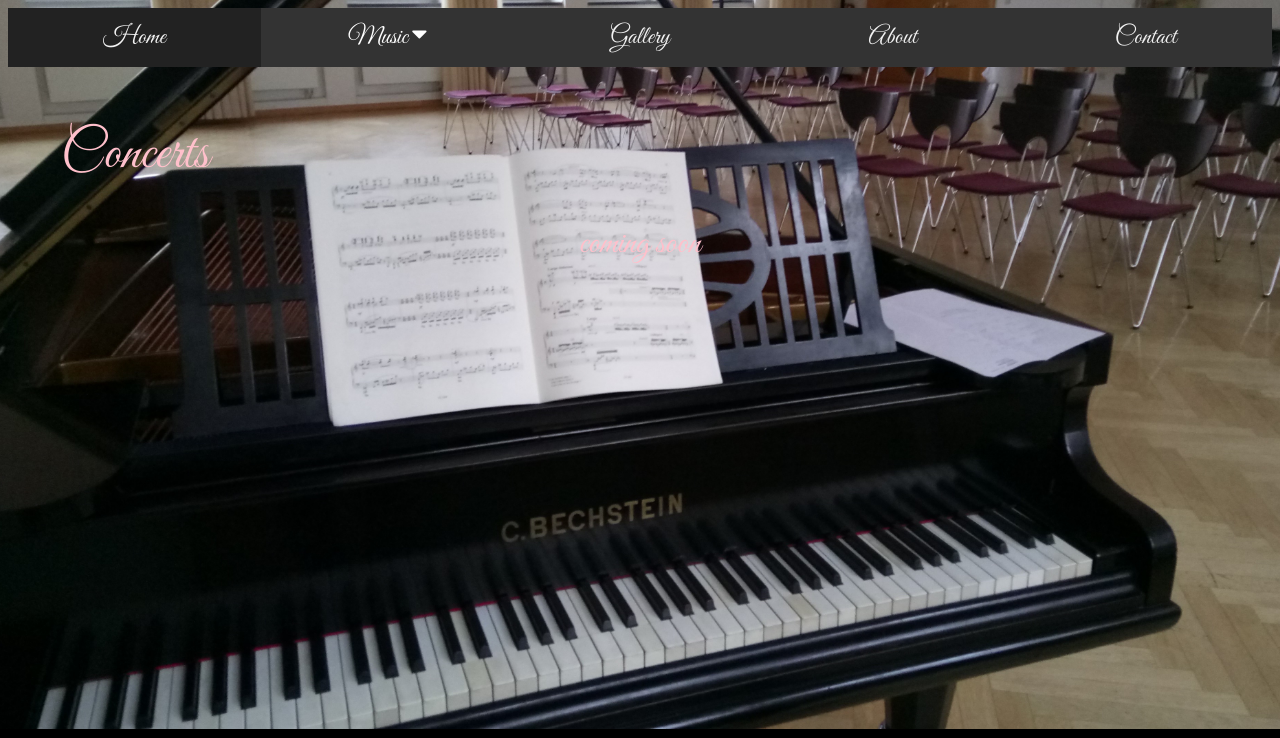
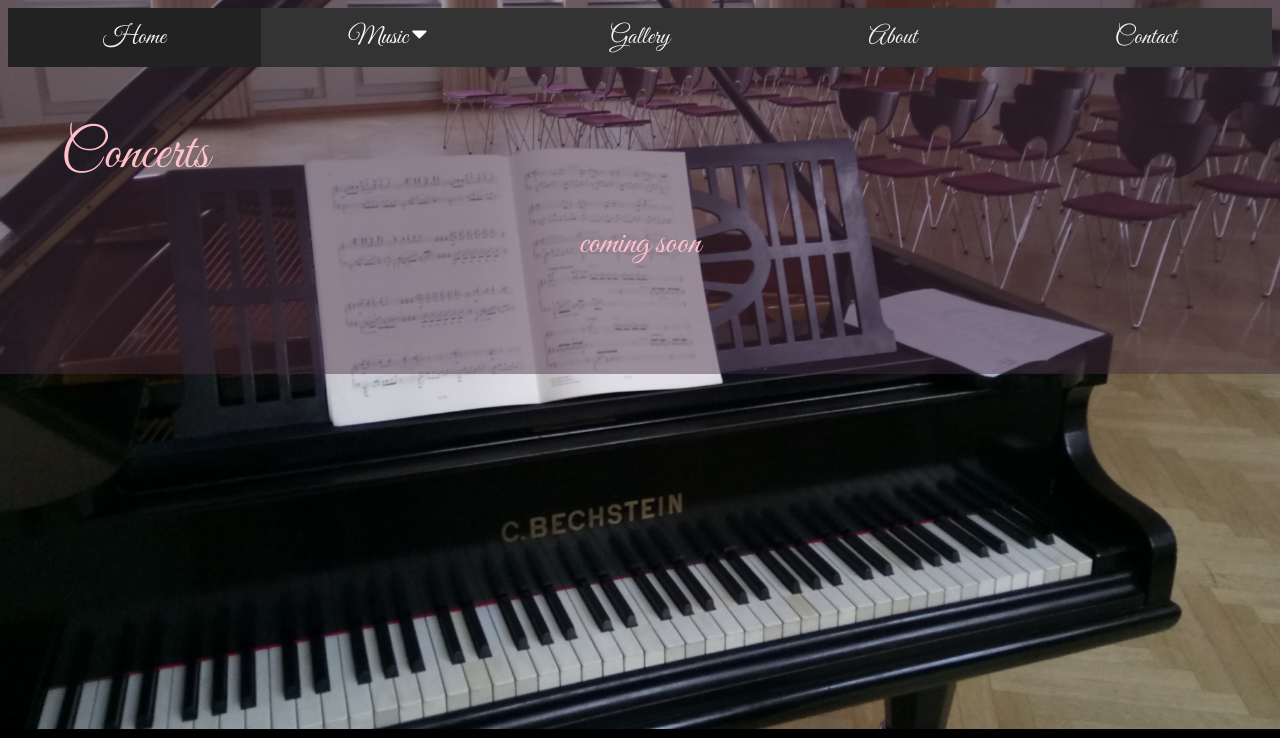
Before and after one commit to melissariedel/melissa, a plain HTML site: page concert/index.html in a window 1280 px wide. Shown: the top 738 px of the page. Drawn offline with Linux system fonts and the light colour scheme.

Commit message:
add backlayer concerts

```diff
--- a/style.css
+++ b/style.css
@@ -8,7 +8,10 @@ body#hmpg, #concerts{
  }
 
 #concerts{
-    background-image: url('./imgs/concertsbg.jpg');
+    background-image: linear-gradient(
+        rgba(70, 43, 64, 0.45),
+        rgba(70, 43, 64, 0.45)
+      ),url('./imgs/concertsbg.jpg');
     background-repeat: no-repeat;
     background-size: 110%;
     background-position: 50% 15%;
```
